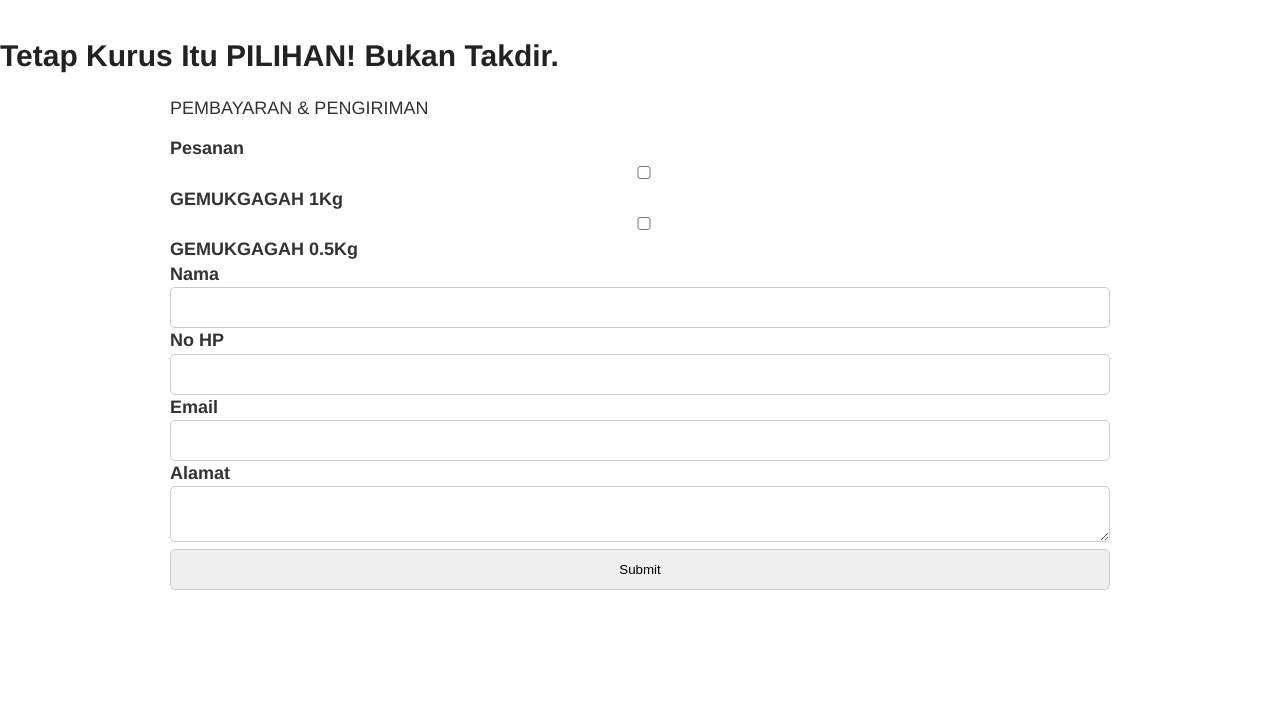
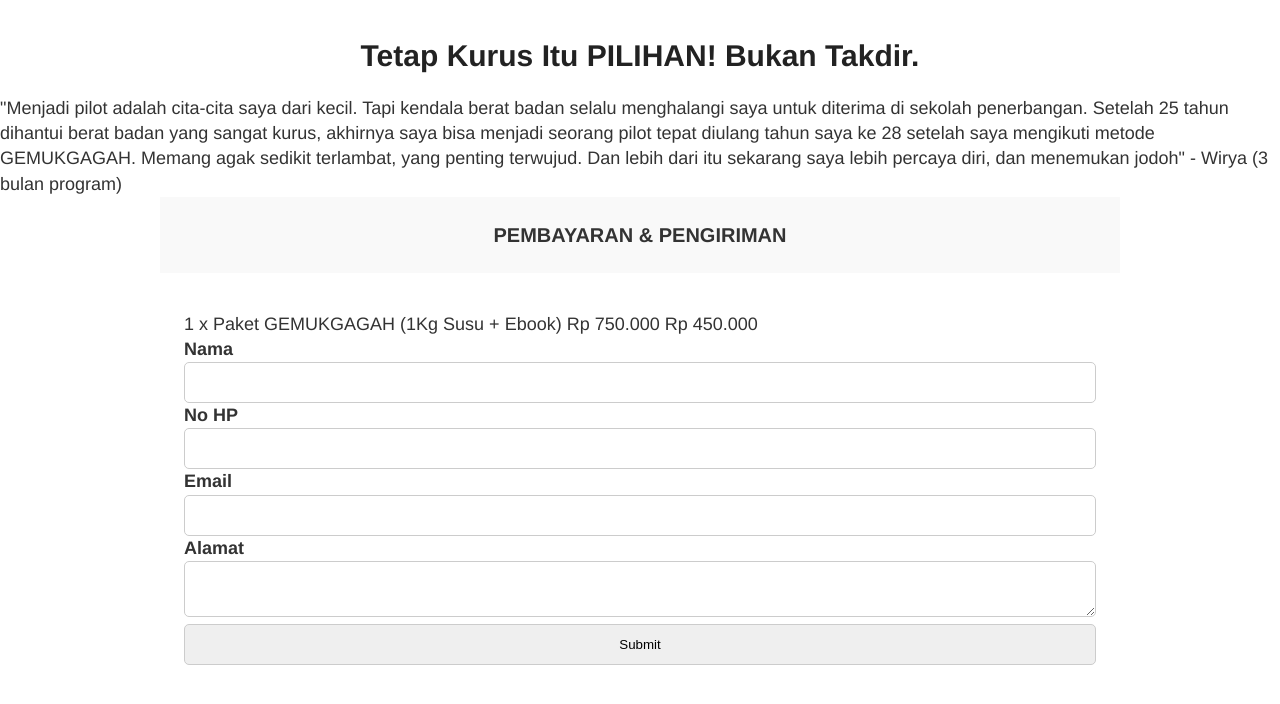
Before and after one commit to kemtol/gemukgagah, a Jekyll site: the page built from laman/order.html, in a window 1280 px wide. Shown: the top 704 px of the page. Built offline with Jekyll 4.4.1, drawn with Linux system fonts in a browser that asks for light colours; nearby versions of some CDN libraries; comment, search, counter and statistics services are not loaded.

Commit message:
Update order.html

```diff
--- a/laman/order.html
+++ b/laman/order.html
@@ -6,11 +6,17 @@ is_post: true
 is_admin: true
 ---
 <style>
+	.page h1{text-align:center}
+	#form--pemesanan{padding:0}
 	#form--pemesanan .a1{
-		tet-align:center;
+		text-align:center;
+		padding: 1.5rem;
+		font-size: 1.25rem;
+		font-weight: bold;
+		background: #f9f9f9;
 	}
 	#form--pemesanan ul{
-		padding:0;
+		padding:1.5rem;
 		list-style:none;
 	}
 	#form--pemesanan ul label{font-weight:bold}
@@ -21,10 +27,13 @@ is_admin: true
     		border: 1px solid #ccc;
 	}
 </style>
+
+<blockquote>"Menjadi pilot adalah cita-cita saya dari kecil. Tapi kendala berat badan selalu menghalangi saya untuk diterima di sekolah penerbangan. Setelah 25 tahun dihantui berat badan yang sangat kurus, akhirnya saya bisa menjadi seorang pilot tepat diulang tahun saya ke 28 setelah saya mengikuti metode GEMUKGAGAH. Memang agak sedikit terlambat, yang penting terwujud. Dan lebih dari itu sekarang saya lebih percaya diri, dan menemukan jodoh" - Wirya (3 bulan program)</blockquote>
+
 <div class="container" id="form--pemesanan">
 	<div class="a1">PEMBAYARAN & PENGIRIMAN</div>
 	<ul>
-		<li id="li_5">
+		<!--<li id="li_5">
 		<label class="description" for="element_5">Pesanan </label>
 		<span>
 		<input id="element_5_1" name="element_5_1" class="element checkbox" type="checkbox" value="1">
@@ -33,6 +42,10 @@ is_admin: true
 		<label class="choice" for="element_5_2">GEMUKGAGAH 0.5Kg</label>
 
 		</span>
+		</li>-->
+		<li>
+			<span class="p1">1 x Paket GEMUKGAGAH (1Kg Susu + Ebook)<span>
+			<span class="p2">Rp 750.000 </span> <span class="p3">Rp 450.000</span>
 		</li>
 
 		<li id="li_1">
```
